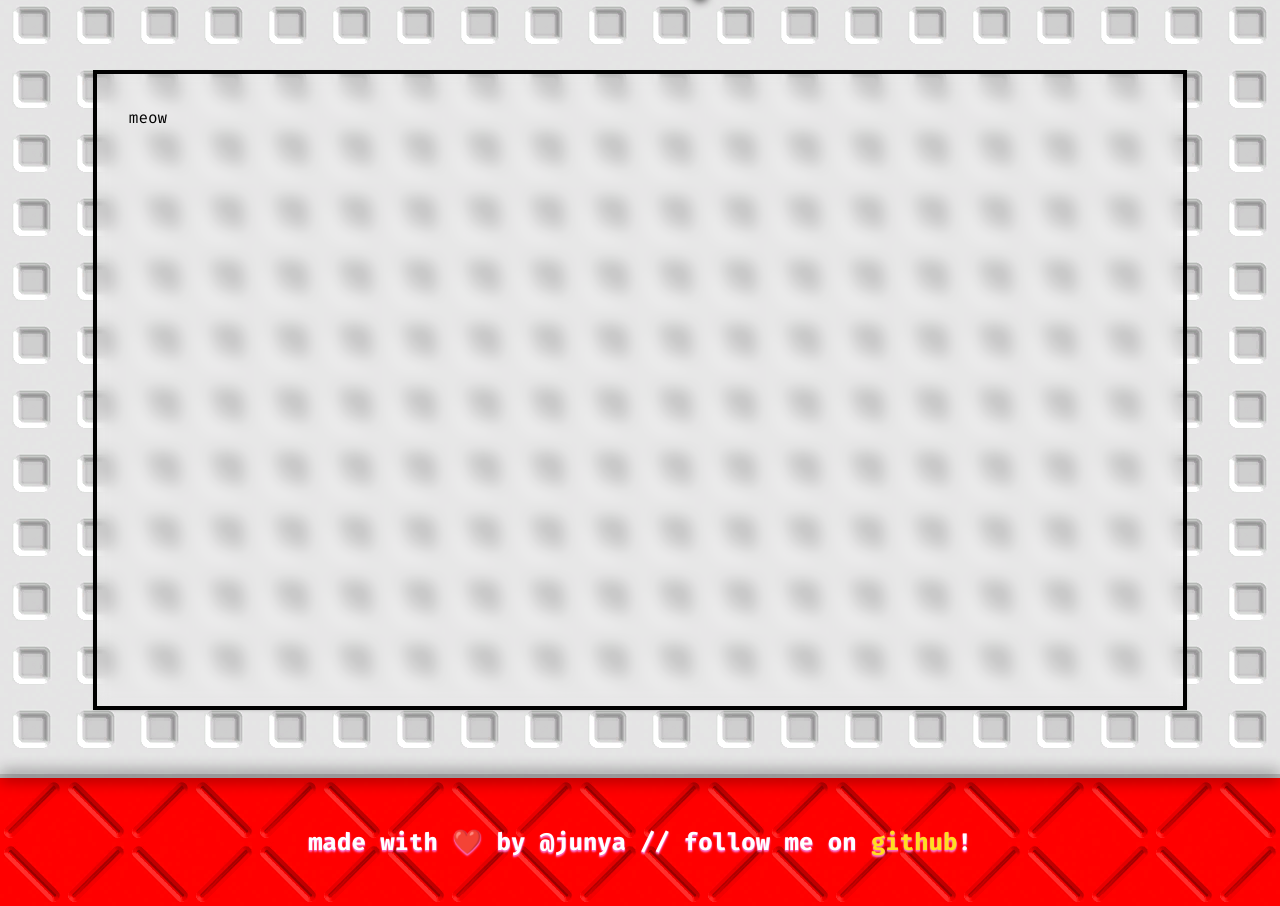
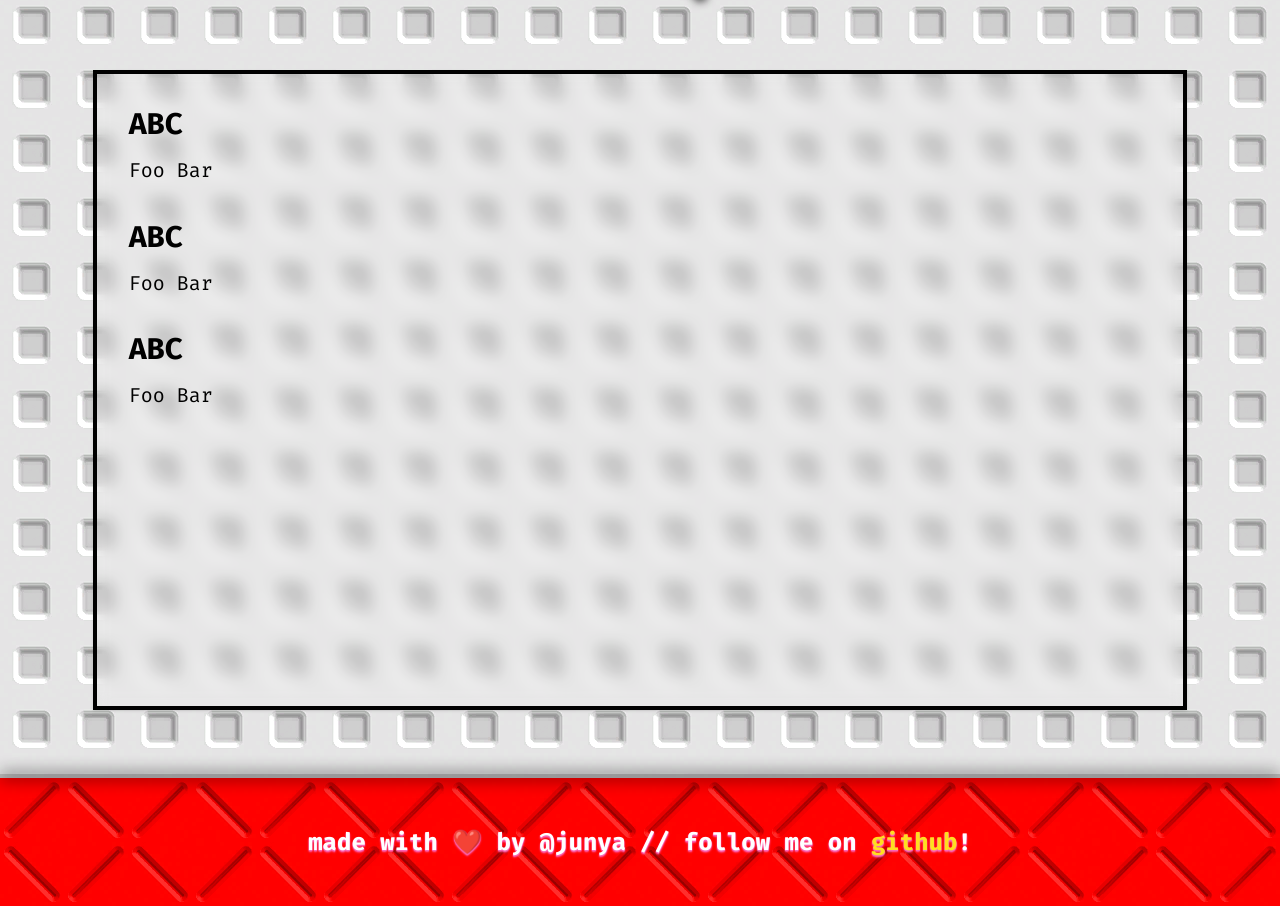
Before and after one commit to junyali/bricklayer-ysws, a React (Vite) app: page / in a window 1280 px wide. Shown: the part 1536-2442 px from the top of the page. Built offline with nearby package versions, Linux system fonts and the light colour scheme.

Commit message:
Add FAQ components

```diff
--- a/src/App.tsx
+++ b/src/App.tsx
@@ -3,6 +3,7 @@ import {Footer} from './components/Footer';
 import {NavBar} from './components/NavBar.tsx';
 import {StepCard} from './components/StepCard.tsx';
 import {Separator} from './components/Separator.tsx';
+import {QuestionAnswer} from "./components/QuestionAnswer.tsx";
 
 function App() {
 	return (
@@ -115,7 +116,18 @@ function App() {
 						FAQ
 					</h2>
 					<div className="w-[90%] min-h-[80vh] mx-auto bg-white/10 backdrop-blur-sm shadow-sm border-inset border-4 border-black p-8">
-						<p>meow</p>
+						<QuestionAnswer
+							question="ABC"
+							answer="Foo Bar"
+						/>
+						<QuestionAnswer
+							question="ABC"
+							answer="Foo Bar"
+						/>
+						<QuestionAnswer
+							question="ABC"
+							answer="Foo Bar"
+						/>
 					</div>
 				</div>
 			</div>
--- /dev/null
+++ b/src/components/QuestionAnswer.tsx
@@ -0,0 +1,16 @@
+interface Properties {
+	question: string;
+	answer: string;
+}
+export function QuestionAnswer({ question, answer }: Properties) {
+	return (
+		<div className="mb-8 last:mb-0">
+			<h3 className="text-xl sm:text-2xl md:text-3xl font-bold text-black mb-3">
+				{question}
+			</h3>
+			<p className="text-base sm:text-lg md:text-xl text-black leading-relaxed">
+				{answer}
+			</p>
+		</div>
+	);
+}
```
